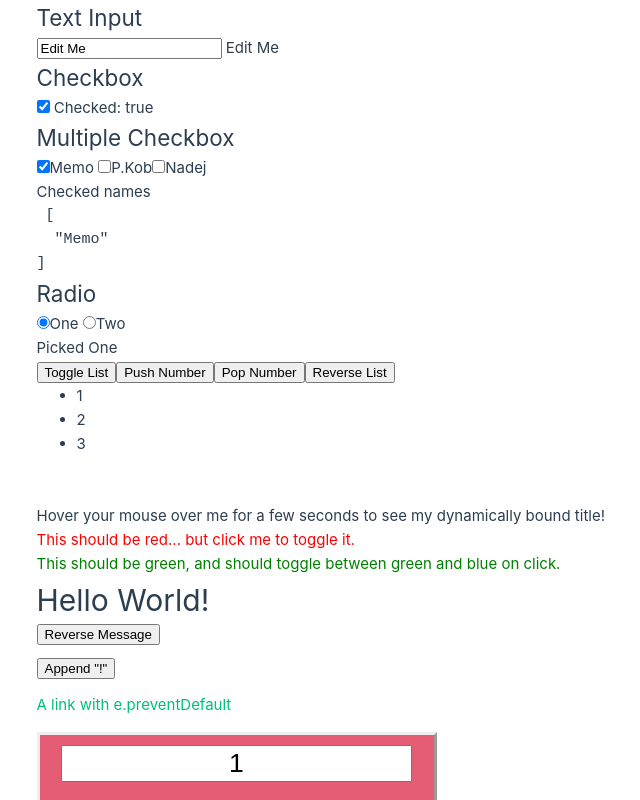
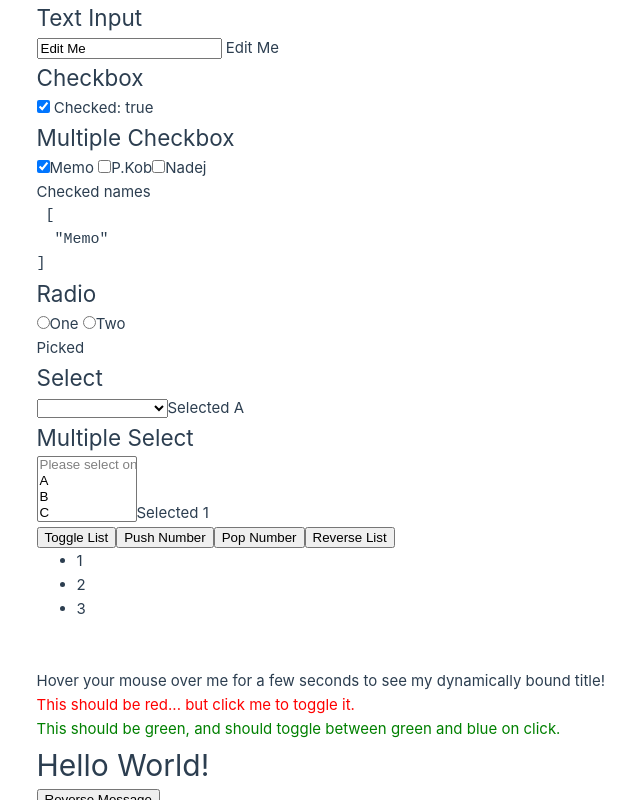
Before and after one commit to Memiez/lab2vuejs, a Vue app: page / in a window 1280 px wide. Shown: the top 800 px of the page, without its empty margins (35-675 px from the left). Built offline with nearby package versions, Linux system fonts and the light colour scheme.

Commit message:
Selected

```diff
--- a/src/components/ConditionsAndLoops.vue
+++ b/src/components/ConditionsAndLoops.vue
@@ -18,6 +18,4 @@
   <p v-else>List is emty.</p>
 </template>
 
-<style>
-
-</style>
+<style></style>
--- a/src/components/FormBindings.vue
+++ b/src/components/FormBindings.vue
@@ -3,7 +3,9 @@
 const text = ref("Edit Me");
 const checked = ref(true);
 const checkedNames = ref(["Memo"]);
-const picked = ref("One");
+const picked = ref("");
+const selected = ref("A");
+const multiSelected = ref("1");
 </script>
 
 <template>
@@ -30,4 +32,22 @@
   <input type="radio" id="two" value="Two" v-model="picked" />
   <label for="two">Two </label> <br />
   <span>Picked {{ picked }}</span>
+
+  <h2>Select</h2>
+  <select v-model="selected">
+    <option disabled value="">Please select one.</option>
+    <option value="1">A</option>
+    <option value="2">B</option>
+    <option value="3">C</option>
+  </select>
+  <span>Selected {{ selected }}</span>
+
+  <h2>Multiple Select</h2>
+  <select v-model="multiSelected" multiple style="width: 100px">
+    <option disabled value="">Please select one.</option>
+    <option value="1">A</option>
+    <option value="2">B</option>
+    <option value="3">C</option>
+  </select>
+  <span>Selected {{ multiSelected }}</span>
 </template>
```
